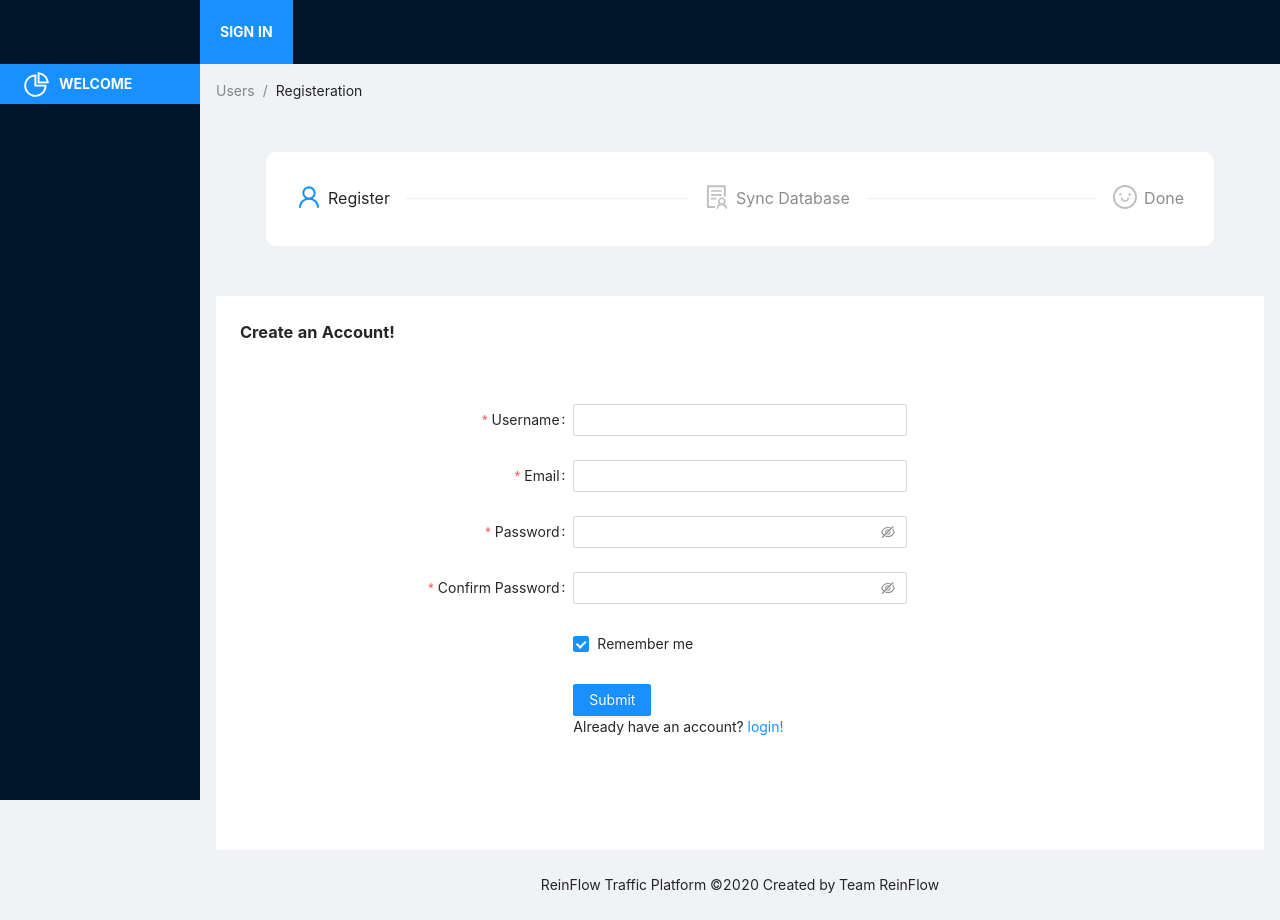
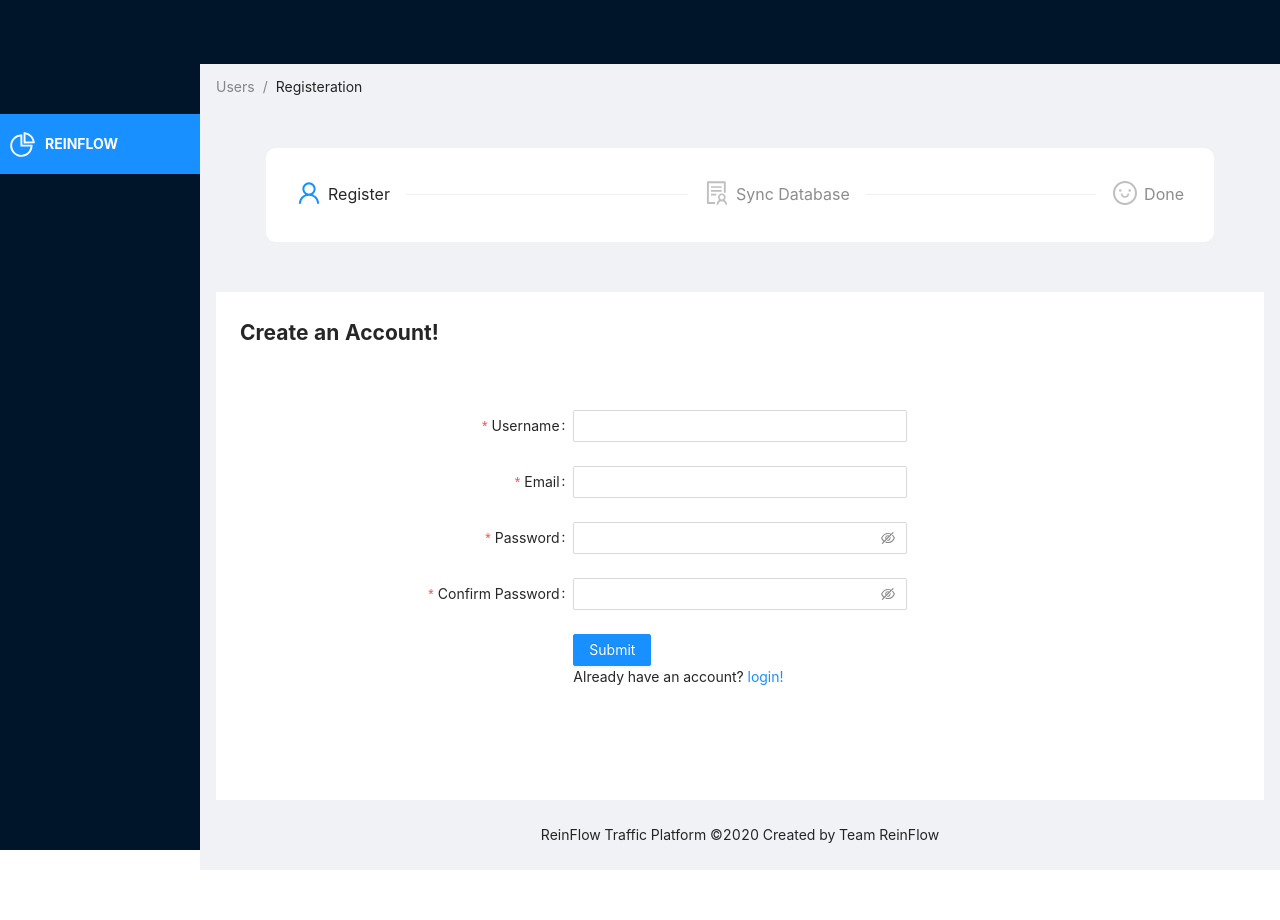
Before and after one commit to dknathalage/reinflow, a React (Create React App) app in the folder frontend-react/: page /register in a window 1280 px wide. After the commit the page ends 870 px from the top, so only its background shows below. Built offline with nearby package versions, Linux system fonts and the light colour scheme.

Commit message:
QUALITY: UI Update 1.0

```diff
--- a/frontend-react/src/App.js
+++ b/frontend-react/src/App.js
@@ -16,12 +16,19 @@ import { SmileOutlined } from '@ant-design/icons';
 import Headers from './components/header';
 import ReinFlowFooter from './components/footer/footer';
 const { Header, Content } = Layout;
+
 function App() {
 	const openNotification = () => {
 		notification.open({
 			message: 'Loading you in',
 			description: 'Fetching your data!',
-			icon: <SmileOutlined style={{ color: '#108ee9' }} />
+			icon: (
+				<SmileOutlined
+					style={{
+						color: '#108ee9'
+					}}
+				/>
+			)
 		});
 	};
 
@@ -46,15 +53,43 @@ function App() {
 				}}
 			/>
 		) : (
-			<Layout style={{ minHeight: '100vh' }}>
+			<React.Fragment>
 				<Headers />
-				<Layout className="site-layout">
-					<Header className="site-layout-background" style={{ padding: 0 }} />
-					<Content style={{ margin: '0 16px' }}>
-						<Breadcrumb style={{ margin: '16px 0' }}>
-							<Breadcrumb.Item>Home</Breadcrumb.Item>
-							<Breadcrumb.Item>Overview</Breadcrumb.Item>
+				<Layout
+					className="site-layout"
+					style={{
+						marginLeft: 200,
+						minHeight: '100vh'
+					}}
+				>
+					<Header
+						className="site-layout-background"
+						style={{
+							padding: 0,
+							position: 'fixed',
+							width: '100%'
+						}}
+					/>
+					<Content
+						style={{
+							margin: '29px 16px 0',
+							overflow: 'initial'
+						}}
+					>
+						<Breadcrumb
+							style={{
+								margin: '16px 0'
+							}}
+						>
+							<Breadcrumb.Item> Home </Breadcrumb.Item> <Breadcrumb.Item> Overview </Breadcrumb.Item>
 						</Breadcrumb>
+						<div
+							className="site-layout-background"
+							style={{
+								padding: 24,
+								textAlign: 'center'
+							}}
+						>
 							<div
 								className="site-layout-background"
 								style={{
@@ -68,10 +103,11 @@ function App() {
 								<Spin size="large" />
 							</div>
 							{openNotification()}
+						</div>
 					</Content>
 					<ReinFlowFooter />
 				</Layout>
-			</Layout>
+			</React.Fragment>
 		);
 	};
 	return (
--- a/frontend-react/src/components/404/index.js
+++ b/frontend-react/src/components/404/index.js
@@ -1,11 +1,22 @@
 import React from 'react';
-import { Result, Button } from 'antd';
+import { Result, Button, Layout, Breadcrumb } from 'antd';
 
 import { NavLink } from 'react-router-dom';
-
+import Headers from '../header';
+import ReinFlowFooter from '../footer/footer';
+const { Header, Content } = Layout;
 function Error() {
 	return (
-		<div>
+		<React.Fragment>
+			<Headers />
+			<Layout className="site-layout" style={{ marginLeft: 200, minHeight: '100vh' }}>
+				<Header className="site-layout-background" style={{ padding: 0, position: 'fixed', width: '100%' }} />
+				<Content style={{ margin: '80px 16px 0', overflow: 'initial' }}>
+					<Breadcrumb style={{ margin: '16px 0' }}>
+						<Breadcrumb.Item>Error</Breadcrumb.Item>
+						<Breadcrumb.Item>404</Breadcrumb.Item>
+					</Breadcrumb>
+					<div className="site-layout-background" style={{ padding: 24, textAlign: 'center' }}>
 						<Result
 							status="404"
 							title="404"
@@ -15,8 +26,12 @@ function Error() {
 									<NavLink to="/">Back Home!</NavLink>
 								</Button>
 							}
-			/>,
+						/>
 					</div>
+				</Content>
+				<ReinFlowFooter />
+			</Layout>
+		</React.Fragment>
 	);
 }
 
--- a/frontend-react/src/components/header/index.js
+++ b/frontend-react/src/components/header/index.js
@@ -19,11 +19,11 @@ import Avatar from 'antd/lib/avatar/avatar';
 import { openNotificationWithIcon } from '../notification';
 const { Header, Content, Footer, Sider } = Layout;
 const { SubMenu } = Menu;
-function Headers() {
+function Headers({ isLoading }) {
 	const user = useSelector((state) => state.user);
 	const dir = useSelector((state) => state.dir);
 	const dispatch = useDispatch();
-
+	console.log(isLoading);
 	const handleUserLogout = (e) => {
 		dispatch(logout());
 		openNotificationWithIcon('success', 'Logout Manager', 'You are now logged out!');
@@ -31,7 +31,7 @@ function Headers() {
 
 	return user.auth_status === true ? (
 		<div>
-			<Header style={{ position: 'absolute', zIndex: 2, width: '100%', marginLeft: '-50px' }}>
+			<Header style={{ position: 'fixed', zIndex: 2, width: '100%', marginLeft: '-50px' }}>
 				<Menu theme="dark" mode="horizontal" defaultSelectedKeys={[ '1' ]}>
 					<Menu.Item
 						key="1"
@@ -43,7 +43,16 @@ function Headers() {
 				</Menu>
 			</Header>
 
-			<Sider style={{ minHeight: '100vh', width: '20px', marginTop: '50px' }}>
+			<Sider
+				style={{
+					height: '100vh',
+					width: '20px',
+					marginTop: '50px',
+					position: 'fixed',
+					left: 0,
+					overflow: 'auto'
+				}}
+			>
 				<Menu theme="dark" mode="inline" style={{ marginTop: '20px' }}>
 					<Menu.Item
 						key="1"
@@ -87,7 +96,7 @@ function Headers() {
 								height: '60px'
 							}}
 						>
-							<NavLink to="/login">
+							<NavLink to="/403">
 								<strong>Admin</strong>
 							</NavLink>
 						</Menu.Item>
@@ -150,19 +159,34 @@ function Headers() {
 		</div>
 	) : (
 		<div>
-			<Header style={{ position: 'fixed', zIndex: 1, width: '100%', marginLeft: '150px' }}>
-				<div className="logo" />
+			<Header style={{ position: 'fixed', zIndex: 2, width: '100%', marginLeft: '-50px' }}>
 				<Menu theme="dark" mode="horizontal" defaultSelectedKeys={[ '1' ]}>
-					<Menu.Item key="1">
-						<strong>SIGN IN</strong>
+					<Menu.Item key="1" style={{ width: '19vh' }}>
+						<strong />
 					</Menu.Item>
 				</Menu>
 			</Header>
-			<Sider style={{ height: '100vh' }}>
-				<div className="logo" />
+			<Sider
+				style={{
+					height: '100vh',
+					width: '20px',
+					marginTop: '50px',
+					position: 'fixed',
+					left: 0,
+					overflow: 'auto'
+				}}
+			>
 				<Menu theme="dark" defaultSelectedKeys={[ '1' ]} mode="inline" style={{ marginTop: '60px' }}>
-					<Menu.Item key="1" icon={<PieChartOutlined style={{ fontSize: '25px' }} />}>
-						<strong>WELCOME</strong>
+					<Menu.Item
+						key="1"
+						icon={<PieChartOutlined style={{ fontSize: '25px' }} />}
+						style={{
+							marginBottom: '10px',
+							padding: '10px',
+							height: '60px'
+						}}
+					>
+						<strong>REINFLOW</strong>
 					</Menu.Item>
 				</Menu>
 			</Sider>
--- a/frontend-react/src/components/pages/home/index.js
+++ b/frontend-react/src/components/pages/home/index.js
@@ -10,21 +10,21 @@ const { Header, Content } = Layout;
 
 export default function AdminHome() {
 	return (
-		<Layout style={{ minHeight: '100vh' }}>
+		<React.Fragment>
 			<Headers />
-			<Layout className="site-layout">
-				<Header className="site-layout-background" style={{ padding: 0 }} />
-				<Content style={{ margin: '0 16px' }}>
+			<Layout className="site-layout" style={{ marginLeft: 200, minHeight: '100vh' }}>
+				<Header className="site-layout-background" style={{ padding: 0, position: 'fixed', width: '100%' }} />
+				<Content style={{ margin: '29px 16px 0', overflow: 'initial' }}>
 					<Breadcrumb style={{ margin: '16px 0' }}>
 						<Breadcrumb.Item>Home</Breadcrumb.Item>
 						<Breadcrumb.Item>Overview</Breadcrumb.Item>
 					</Breadcrumb>
-					<div className="site-layout-background" style={{ padding: 24, minHeight: 360 }}>
+					<div className="site-layout-background" style={{ padding: 24, textAlign: 'center' }}>
 						<ReinFlowMap />
 					</div>
 				</Content>
 				<ReinFlowFooter />
 			</Layout>
-		</Layout>
+		</React.Fragment>
 	);
 }
--- a/frontend-react/src/components/pages/login/index.js
+++ b/frontend-react/src/components/pages/login/index.js
@@ -65,12 +65,12 @@ function UserLogin() {
 	};
 
 	return (
-		<Layout style={{ minHeight: '100vh' }}>
+		<React.Fragment>
 			<Headers />
-			<Layout className="site-layout">
-				<Header className="site-layout-background" style={{ padding: 0 }} />
-				<Content style={{ margin: '0 16px' }}>
-					<Breadcrumb style={{ margin: '16px 0' }}>
+			<Layout className="site-layout" style={{ marginLeft: 200, minHeight: '100vh' }}>
+				<Header className="site-layout-background" style={{ padding: 0, position: 'fixed', width: '100%' }} />
+				<Content style={{ margin: '29px 16px 0', overflow: 'initial' }}>
+					<Breadcrumb style={{ margin: '50px 0' }}>
 						<Breadcrumb.Item>Users</Breadcrumb.Item>
 						<Breadcrumb.Item>Login</Breadcrumb.Item>
 					</Breadcrumb>
@@ -89,7 +89,7 @@ function UserLogin() {
 						</Steps>
 					</div>
 
-					<div className="site-layout-background" style={{ padding: 24, minHeight: 360 }}>
+					<div className="site-layout-background" style={{ padding: 24 }}>
 						<h1 style={{ fontWeight: 'bolder' }}>User Login</h1>
 						<div style={{ paddingTop: '50px', paddingBottom: '50px' }}>
 							<Form
@@ -138,7 +138,7 @@ function UserLogin() {
 				</Content>
 				<ReinFlowFooter />
 			</Layout>
-		</Layout>
+		</React.Fragment>
 	);
 }
 
--- a/frontend-react/src/components/pages/management/lights/index.js
+++ b/frontend-react/src/components/pages/management/lights/index.js
@@ -67,11 +67,11 @@ function LightManagement() {
 	};
 
 	return (
-		<Layout style={{ minHeight: '100vh' }}>
+		<React.Fragment>
 			<Headers />
-			<Layout className="site-layout">
-				<Header className="site-layout-background" style={{ padding: 0 }} />
-				<Content style={{ margin: '0 16px' }}>
+			<Layout className="site-layout" style={{ marginLeft: 200, minHeight: '100vh' }}>
+				<Header className="site-layout-background" style={{ padding: 0, position: 'fixed', width: '100%' }} />
+				<Content style={{ margin: '29px 16px 0', overflow: 'initial' }}>
 					<Breadcrumb style={{ margin: '16px 0' }}>
 						<Breadcrumb.Item>Management</Breadcrumb.Item>
 						<Breadcrumb.Item>Light</Breadcrumb.Item>
@@ -96,7 +96,7 @@ function LightManagement() {
 						</Steps>
 					</div>
 
-					<div className="site-layout-background light__dash" style={{ padding: 24, minHeight: 360 }}>
+					<div className="site-layout-background light__dash" style={{ padding: 24 }}>
 						<h1>Add a light to the platform</h1>
 						<div style={{ display: 'flex' }}>
 							<div style={{ flex: '0.5' }}>
@@ -177,7 +177,7 @@ function LightManagement() {
 				</Content>
 				<ReinFlowFooter />
 			</Layout>
-		</Layout>
+		</React.Fragment>
 	);
 }
 
--- a/frontend-react/src/components/pages/management/sensors/index.js
+++ b/frontend-react/src/components/pages/management/sensors/index.js
@@ -67,11 +67,11 @@ function SensorManagement() {
 	};
 
 	return (
-		<Layout style={{ minHeight: '100vh' }}>
+		<React.Fragment>
 			<Headers />
-			<Layout className="site-layout">
-				<Header className="site-layout-background" style={{ padding: 0 }} />
-				<Content style={{ margin: '0 16px' }}>
+			<Layout className="site-layout" style={{ marginLeft: 200, minHeight: '100vh' }}>
+				<Header className="site-layout-background" style={{ padding: 0, position: 'fixed', width: '100%' }} />
+				<Content style={{ margin: '29px 16px 0', overflow: 'initial' }}>
 					<Breadcrumb style={{ margin: '16px 0' }}>
 						<Breadcrumb.Item>Management</Breadcrumb.Item>
 						<Breadcrumb.Item>Sensors</Breadcrumb.Item>
@@ -96,7 +96,7 @@ function SensorManagement() {
 						</Steps>
 					</div>
 
-					<div className="site-layout-background sensor__dash" style={{ padding: 24, minHeight: 360 }}>
+					<div className="site-layout-background sensor__dash" style={{ padding: 24 }}>
 						<h1>Add a sensor to the platform</h1>
 						<div style={{ display: 'flex' }}>
 							<div style={{ flex: '0.5' }}>
@@ -177,7 +177,7 @@ function SensorManagement() {
 				</Content>
 				<ReinFlowFooter />
 			</Layout>
-		</Layout>
+		</React.Fragment>
 	);
 }
 
--- a/frontend-react/src/components/pages/register/index.js
+++ b/frontend-react/src/components/pages/register/index.js
@@ -1,144 +1,103 @@
-import React, { useState, useEffect } from "react";
-import { Layout, Form, Breadcrumb, Input, Checkbox, Button, Steps } from "antd";
-import {
-  UserOutlined,
-  SolutionOutlined,
-  LoadingOutlined,
-  SmileOutlined,
-  HddOutlined,
-} from "@ant-design/icons";
+import React, { useState, useEffect } from 'react';
+import { Layout, Form, Breadcrumb, Input, Checkbox, Button, Steps } from 'antd';
+import { UserOutlined, SolutionOutlined, LoadingOutlined, SmileOutlined, HddOutlined } from '@ant-design/icons';
 
-import { useHistory } from "react-router-dom";
+import { useHistory } from 'react-router-dom';
 
-import { openNotificationWithIcon } from "../../notification";
-import ReinFlowFooter from "../../footer/footer";
-import Headers from "../../header";
-import { register_user } from "../../../authentication/auth";
+import { openNotificationWithIcon } from '../../notification';
+import ReinFlowFooter from '../../footer/footer';
+import Headers from '../../header';
+import { register_user } from '../../../authentication/auth';
 
 const { Step } = Steps;
 const { Header, Content } = Layout;
 
 function UserRegisteration() {
 	const history = useHistory();
-  const [statusUpdate, setstatusUpdate] = useState([
+	const [ statusUpdate, setstatusUpdate ] = useState([
 		{
-      register: "process",
-      db_sync: "wait",
-      done: "wait",
-    },
+			register: 'process',
+			db_sync: 'wait',
+			done: 'wait'
+		}
 	]);
 
 	const layout = {
 		labelCol: { span: 8 },
-    wrapperCol: { span: 8 },
+		wrapperCol: { span: 8 }
 	};
 	const tailLayout = {
-    wrapperCol: { offset: 8, span: 16 },
+		wrapperCol: { offset: 8, span: 16 }
 	};
 
 	const onFinish = async (values) => {
 		if (values.rego.password === values.rego.pass_confirmation) {
 			setstatusUpdate({
-        register: "finish",
-        db_sync: "process",
-        done: "wait",
+				register: 'finish',
+				db_sync: 'process',
+				done: 'wait'
 			});
 			const construct = {
 				name: values.rego.username,
 				email: values.rego.email,
-        password: values.rego.password,
+				password: values.rego.password
 			};
-      const resp = await register_user(
-        construct.name,
-        construct.email,
-        construct.password
-      );
+			const resp = await register_user(construct.name, construct.email, construct.password);
 
 			if (resp.status !== false) {
-        openNotificationWithIcon(
-          "success",
-          "User Registar",
-          `Successfully Registered.`
-        );
+				openNotificationWithIcon('success', 'User Registar', `Successfully Registered.`);
 				setTimeout(() => {
 					setstatusUpdate({
-            register: "finish",
-            db_sync: "finish",
-            done: "finish",
+						register: 'finish',
+						db_sync: 'finish',
+						done: 'finish'
 					});
 					setTimeout(() => {
-            history.push("/login");
+						history.push('/login');
 					}, 500);
 				}, 1000);
 			} else {
-        openNotificationWithIcon(
-          "error",
-          "Error Dispatch",
-          "Something happened. Please try again in a bit."
-        );
+				openNotificationWithIcon('error', 'Error Dispatch', 'Something happened. Please try again in a bit.');
 			}
 		} else {
-      openNotificationWithIcon(
-        "warn",
-        "Invalid Password",
-        "Entered passwords do not match!"
-      );
+			openNotificationWithIcon('warn', 'Invalid Password', 'Entered passwords do not match!');
 		}
 
-    console.log("Success:", values);
+		console.log('Success:', values);
 	};
 
 	const onFinishFailed = (errorInfo) => {
-    openNotificationWithIcon(
-      "error",
-      "Invalid Form data",
-      "Please recheck the entered details"
-    );
+		openNotificationWithIcon('error', 'Invalid Form data', 'Please recheck the entered details');
 	};
 
 	return (
-    <Layout style={{ minHeight: "100vh" }}>
+		<React.Fragment>
 			<Headers />
-      <Layout className="site-layout">
-        <Header className="site-layout-background" style={{ padding: 0 }} />
-        <Content style={{ margin: "0 16px" }}>
-          <Breadcrumb style={{ margin: "16px 0" }}>
+			<Layout className="site-layout" style={{ marginLeft: 200, minHeight: '100vh' }}>
+				<Header className="site-layout-background" style={{ padding: 0, position: 'fixed', width: '100%' }} />
+				<Content style={{ margin: '60px 16px 0', overflow: 'initial' }}>
+					<Breadcrumb style={{ margin: '16px 0' }}>
 						<Breadcrumb.Item>Users</Breadcrumb.Item>
 						<Breadcrumb.Item>Registeration</Breadcrumb.Item>
 					</Breadcrumb>
 					<div
 						style={{
-              margin: "50px",
-              background: "white",
-              padding: "30px",
-              borderRadius: "10px",
+							margin: '50px',
+							background: 'white',
+							padding: '30px',
+							borderRadius: '10px'
 						}}
 					>
 						<Steps>
-              <Step
-                status={statusUpdate.register}
-                title="Register"
-                icon={<UserOutlined />}
-              />
-              <Step
-                status={statusUpdate.db_sync}
-                title="Sync Database"
-                icon={<SolutionOutlined />}
-              />
-              <Step
-                status={statusUpdate.done}
-                title="Done"
-                icon={<SmileOutlined />}
-              />
+							<Step status={statusUpdate.register} title="Register" icon={<UserOutlined />} />
+							<Step status={statusUpdate.db_sync} title="Sync Database" icon={<SolutionOutlined />} />
+							<Step status={statusUpdate.done} title="Done" icon={<SmileOutlined />} />
 						</Steps>
 					</div>
 
-          <div
-            className="site-layout-background"
-            style={{ padding: 24, minHeight: 360 }}
-          >
-            <h1 style={{ fontWeight: "bolder" }}>Create an Account!</h1>
-            <div style={{ paddingTop: "50px", paddingBottom: "50px" }}>
+					<div className="site-layout-background" style={{ padding: 24, minHeight: 360 }}>
+						<h1 style={{ fontWeight: 'bolder' }}>Create an Account!</h1>
+						<div style={{ paddingTop: '50px', paddingBottom: '50px' }}>
 							<Form
 								{...layout}
 								name="basic"
@@ -148,10 +107,8 @@ function UserRegisteration() {
 							>
 								<Form.Item
 									label="Username"
-                  name={["rego", "username"]}
-                  rules={[
-                    { required: true, message: "Please input your username!" },
-                  ]}
+									name={[ 'rego', 'username' ]}
+									rules={[ { required: true, message: 'Please input your username!' } ]}
 								>
 									<Input
 										onClick={(e) => {
@@ -161,14 +118,14 @@ function UserRegisteration() {
 								</Form.Item>
 
 								<Form.Item
-                  name={["rego", "email"]}
+									name={[ 'rego', 'email' ]}
 									label="Email"
 									rules={[
 										{
-                      type: "email",
+											type: 'email',
 											required: true,
-                      message: "Please enter your email",
-                    },
+											message: 'Please enter your email'
+										}
 									]}
 								>
 									<Input />
@@ -176,33 +133,23 @@ function UserRegisteration() {
 
 								<Form.Item
 									label="Password"
-                  name={["rego", "password"]}
-                  rules={[
-                    { required: true, message: "Please input your password!" },
-                  ]}
+									name={[ 'rego', 'password' ]}
+									rules={[ { required: true, message: 'Please input your password!' } ]}
 								>
 									<Input.Password />
 								</Form.Item>
 
 								<Form.Item
 									label="Confirm Password"
-                  name={["rego", "pass_confirmation"]}
+									name={[ 'rego', 'pass_confirmation' ]}
 									rules={[
 										{
 											required: true,
-                      message: "Please re-enter your password",
-                    },
+											message: 'Please re-enter your password'
+										}
 									]}
 								>
 									<Input.Password />
-                </Form.Item>
-
-                <Form.Item
-                  {...tailLayout}
-                  name="remember"
-                  valuePropName="checked"
-                >
-                  <Checkbox>Remember me</Checkbox>
 								</Form.Item>
 
 								<Form.Item {...tailLayout}>
@@ -221,7 +168,7 @@ function UserRegisteration() {
 				</Content>
 				<ReinFlowFooter />
 			</Layout>
-    </Layout>
+		</React.Fragment>
 	);
 }
 
--- a/frontend-react/src/components/pages/sider/user_dashboard/index.js
+++ b/frontend-react/src/components/pages/sider/user_dashboard/index.js
@@ -81,10 +81,10 @@ function UserDashboard() {
 	};
 
 	return (
-		<Layout style={{ minHeight: '100vh' }}>
+		<React.Fragment>
 			<Headers />
-			<Layout className="site-layout">
-				<Header className="site-layout-background" style={{ padding: 0 }} />
+			<Layout className="site-layout" style={{ marginLeft: 200, minHeight: '100vh' }}>
+				<Header className="site-layout-background" style={{ padding: 0, position: 'fixed', width: '100%' }} />
 				<Content style={{ margin: '0 16px' }}>
 					<Breadcrumb style={{ margin: '16px 0' }}>
 						<Breadcrumb.Item>User</Breadcrumb.Item>
@@ -296,7 +296,7 @@ function UserDashboard() {
 				</Content>
 				<ReinFlowFooter />
 			</Layout>
-		</Layout>
+		</React.Fragment>
 	);
 }
 
```
Lines whose indentation alone changed are shown as unchanged.
